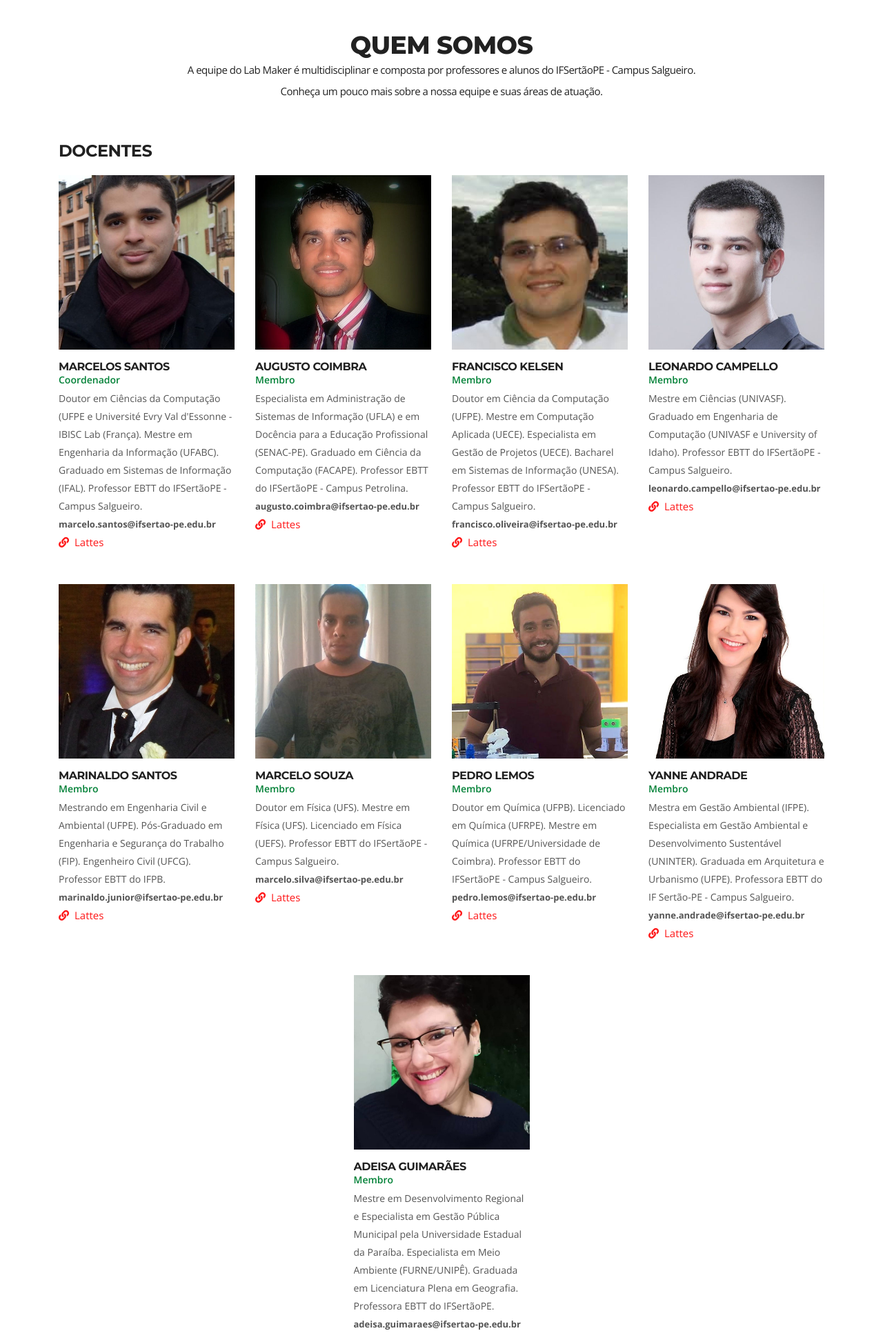
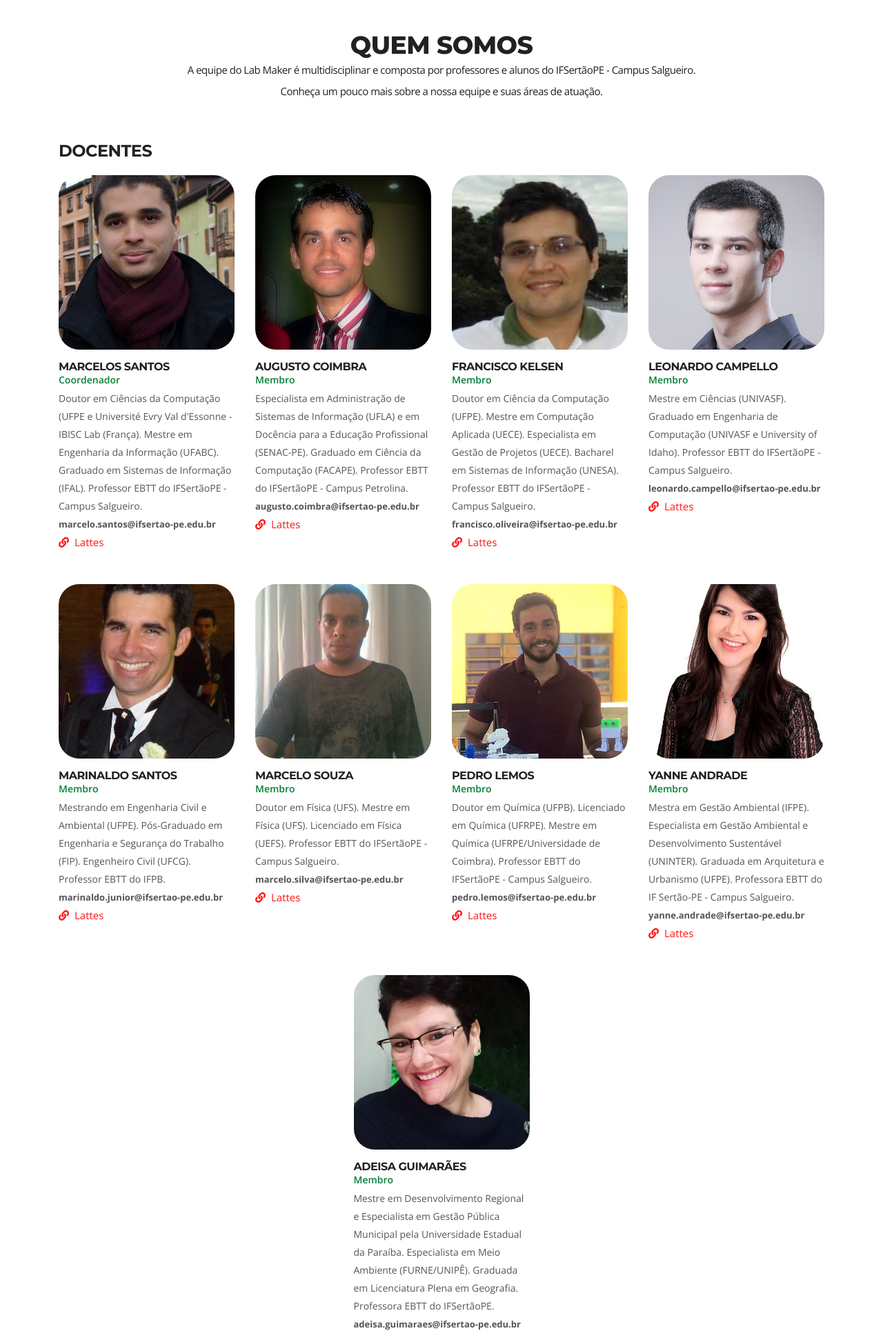
Before and after one commit to leonardo-campello/labmaker, a PHP site: page /equipe.php in a window 1280 px wide. Shown: the part 471-2404 px from the top of the page at 69% size. Run offline with PHP 8.4, Linux system fonts and the light colour scheme; some libraries are stand-ins or nearby versions.

Commit message:
Estilo da página de equipe

```diff
--- a/css/estilos.css
+++ b/css/estilos.css
@@ -235,6 +235,10 @@ ul.navbar-nav > li > a i {
     margin-bottom: 0;
 }
 
+.equipe .team-img-wrapper img {
+    border-radius: 30px;
+}
+
 .ts-team-content-classic .ts-designation {
     line-height: normal;
     color: #018036;
--- a/equipe.php
+++ b/equipe.php
@@ -27,7 +27,7 @@
 </div><!-- Banner area end -->
 
 
-<section id="main-container" class="main-container pb-4">
+<section id="main-container" class="main-container pb-4 equipe">
   <div class="container">
     <div class="row text-center">
       <div class="col-lg-12">
```
